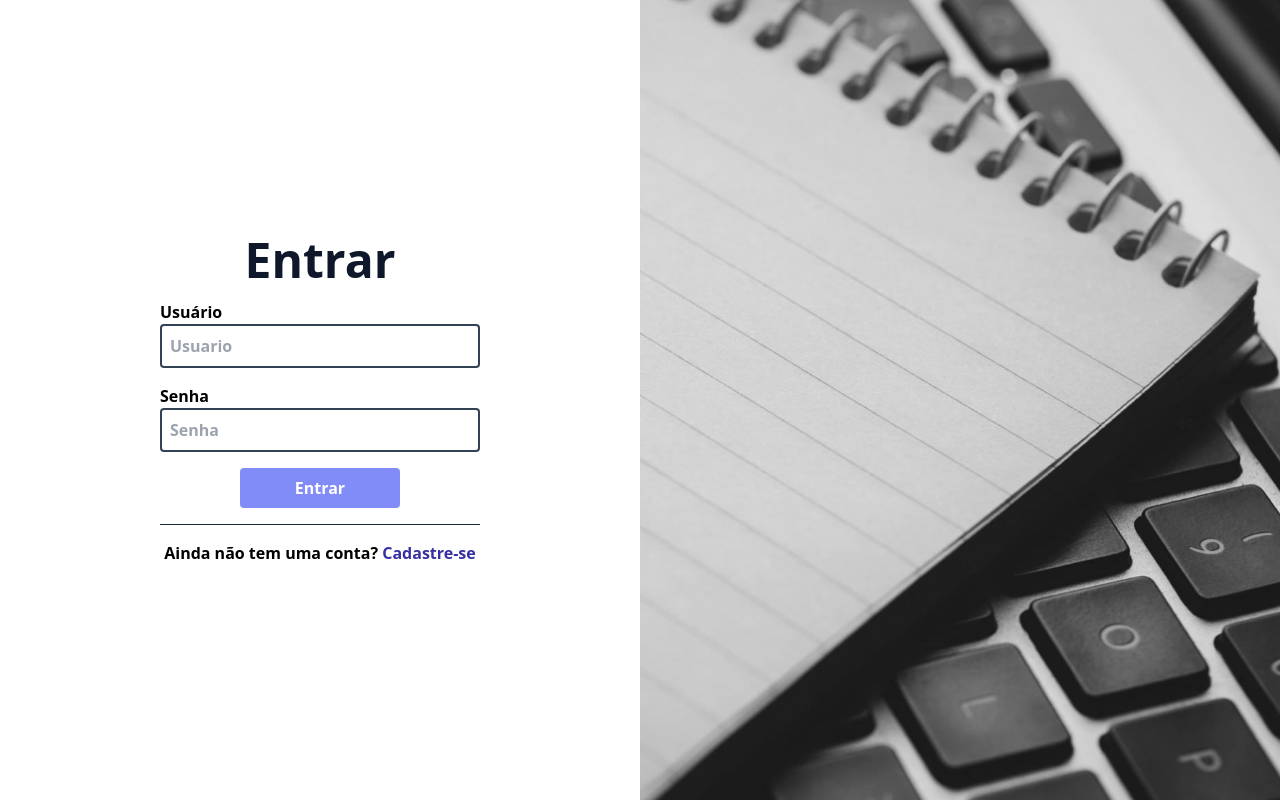
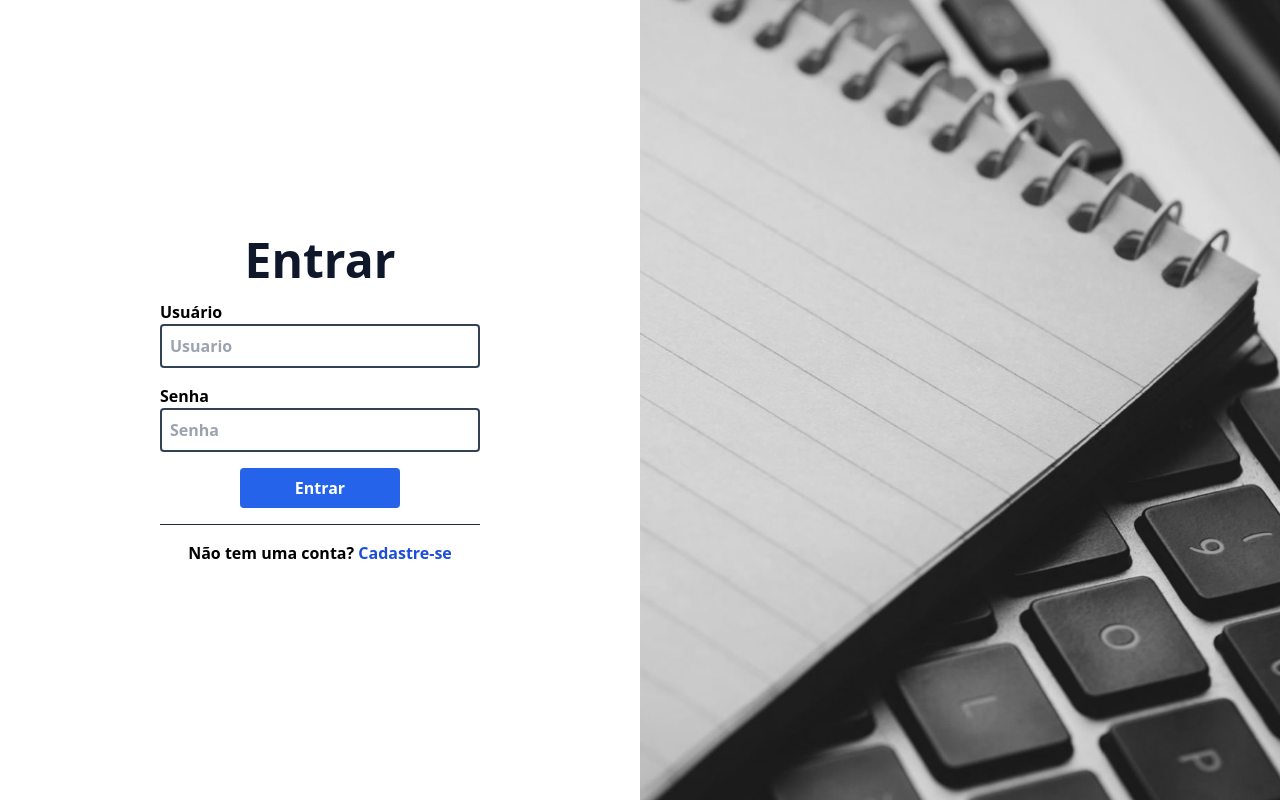
Before and after one commit to growthfolio/react-blog-plataform, a React (Vite) app: page / in a window 1280 px wide. Built offline with nearby package versions, Linux system fonts and the light colour scheme; no server answers.

Commit message:
atualizado padrão de cores

```diff
--- a/src/components/postagens/cardPostagem/CardPostagem.tsx
+++ b/src/components/postagens/cardPostagem/CardPostagem.tsx
@@ -26,12 +26,12 @@ function CardPostagem({ post }: CardPostagemProps) {    // Definido que o CardPo
             </div>
             <div className="flex  ">
                 {/* Essa rota envia o usuário para o formulário de edição, passando em sua url, o id da Postagem que vai ser editada */}
-                <Link to={`/editarPostagem/${post.id}`} className='w-full rounded-bl-lg text-white bg-blue-600/90 hover:bg-blue-600 flex items-center justify-center py-2'>
+                <Link to={`/editarPostagem/${post.id}`} className='w-full rounded-bl-lg text-white bg-blue-600 hover:bg-blue-600/90 flex items-center justify-center py-2'>
                     <button>Editar</button>
                 </Link>
 
                 {/* Essa rota envia o usuário para o formulário de exclusão, passando em sua url, o id da Postagem que vai ser excluída */}
-                <Link to={`/deletarPostagem/${post.id}`} className='text-white rounded-br-lg bg-red-600/90 hover:bg-red-600 w-full flex items-center justify-center py-2'>
+                <Link to={`/deletarPostagem/${post.id}`} className='text-white rounded-br-lg bg-red-600 hover:bg-red-600/90 w-full flex items-center justify-center py-2'>
                     <button>Deletar</button>
                 </Link>
             </div>
--- a/src/components/postagens/modalPostagem/ModalPostagem.tsx
+++ b/src/components/postagens/modalPostagem/ModalPostagem.tsx
@@ -11,7 +11,7 @@ function ModalPostagem() {
             <Popup  // É a Janela que se abre ao clicarmos no Botão para exibir o Formulário
                 trigger={   // É um gatilho (botão) que sempre pressionado abre o Modal/PopUp/Janela
                     // É o botão que é clicado e abre o Modal
-                    <button className='border rounded rounded-b-none px-4 hover:bg-white hover:text-indigo-800
+                    <button className='border rounded rounded-b-none px-4 hover:bg-white hover:text-blue-800
                     transition duration-500 ease-in-out
                     '>
                         Nova postagem
--- a/src/components/temas/cardTemas/CardTemas.tsx
+++ b/src/components/temas/cardTemas/CardTemas.tsx
@@ -12,10 +12,10 @@ function CardTemas({tema}: CardTemaProps) {
       <header className='py-2 px-6 bg-blue-700/90 text-white font-bold text-2xl'>Tema</header>
       <p className='p-8 text-3xl bg-slate-200 h-full'>{tema.descricao}</p>
       <div className="flex">
-        <Link to={`/editarTema/${tema.id}`} className='w-full text-slate-100 bg-blue-600/90 hover:bg-blue-600 flex items-center justify-center py-2'>
+        <Link to={`/editarTema/${tema.id}`} className='w-full text-slate-100 bg-blue-600 hover:bg-blue-600/90 flex items-center justify-center py-2'>
           <button>Editar</button>
         </Link>
-        <Link to={`/deletarTema/${tema.id}`} className='text-slate-100 bg-red-600/90 hover:bg-red-600 w-full flex items-center justify-center'>
+        <Link to={`/deletarTema/${tema.id}`} className='text-slate-100 bg-red-600 hover:bg-red-600/90 w-full flex items-center justify-center'>
           <button>Deletar</button>
         </Link>
       </div>
--- a/src/pages/cadastro/Cadastro.tsx
+++ b/src/pages/cadastro/Cadastro.tsx
@@ -135,10 +135,10 @@ function Cadastro() {
             />
           </div>
           <div className="flex justify-around w-full gap-8">
-            <button className='rounded text-white bg-red-400 hover:bg-red-700 w-1/2 py-2' onClick={back}>
+            <button className='rounded text-white bg-red-600 hover:bg-red-700 w-1/2 py-2' onClick={back}>
               Cancelar
             </button>
-            <button className='rounded text-white bg-indigo-400 hover:bg-indigo-900 w-1/2 py-2' type='submit'>
+            <button className='rounded text-white bg-blue-600 hover:bg-blue-900 w-1/2 py-2' type='submit'>
               Cadastrar
             </button>
           </div>
--- a/src/pages/home/Home.tsx
+++ b/src/pages/home/Home.tsx
@@ -16,7 +16,7 @@ function Home() {
 
               <div className="flex justify-around gap-4">
               <ModalPostagem />
-              <button className='rounded bg-white text-blue-700 py-2 px-4'>Ver postagens</button>
+              <button className='rounded bg-white text-blue-800 py-2 px-4'>Ver postagens</button>
             </div>
             </div>
 
--- a/src/pages/login/Login.tsx
+++ b/src/pages/login/Login.tsx
@@ -65,7 +65,7 @@ function login(e: ChangeEvent<HTMLFormElement>) {
               onChange={(e: ChangeEvent<HTMLInputElement>) => atualizarEstado(e)}
             />
           </div>
-          <button  type='submit' className="rounded bg-indigo-400 hover:bg-indigo-900 text-white w-1/2 py-2 flex justify-center">
+          <button  type='submit' className="rounded bg-blue-600 hover:bg-blue-600/90 text-white w-1/2 py-2 flex justify-center">
            {isLoading ? <RotatingLines
             strokeColor="white"
             strokeWidth="5"
@@ -79,8 +79,8 @@ function login(e: ChangeEvent<HTMLFormElement>) {
           <hr className="border-slate-800 w-full" />
 
           <p>
-            Ainda não tem uma conta?{' '}
-            <Link to="/cadastro" className="text-indigo-800 hover:underline">
+            Não tem uma conta?{' '}
+            <Link to="/cadastro" className="text-blue-700 hover:underline">
               Cadastre-se
             </Link>
           </p>
```
